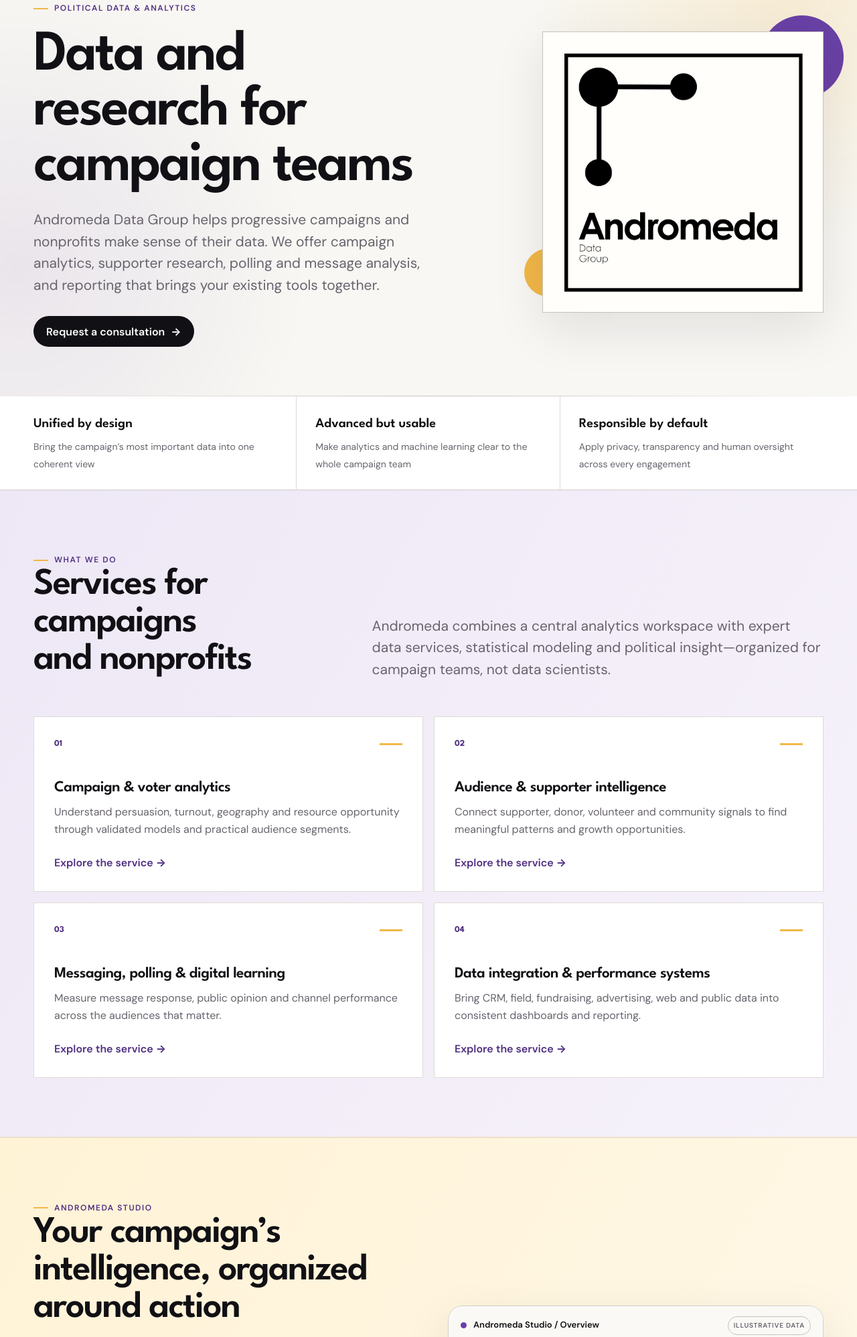
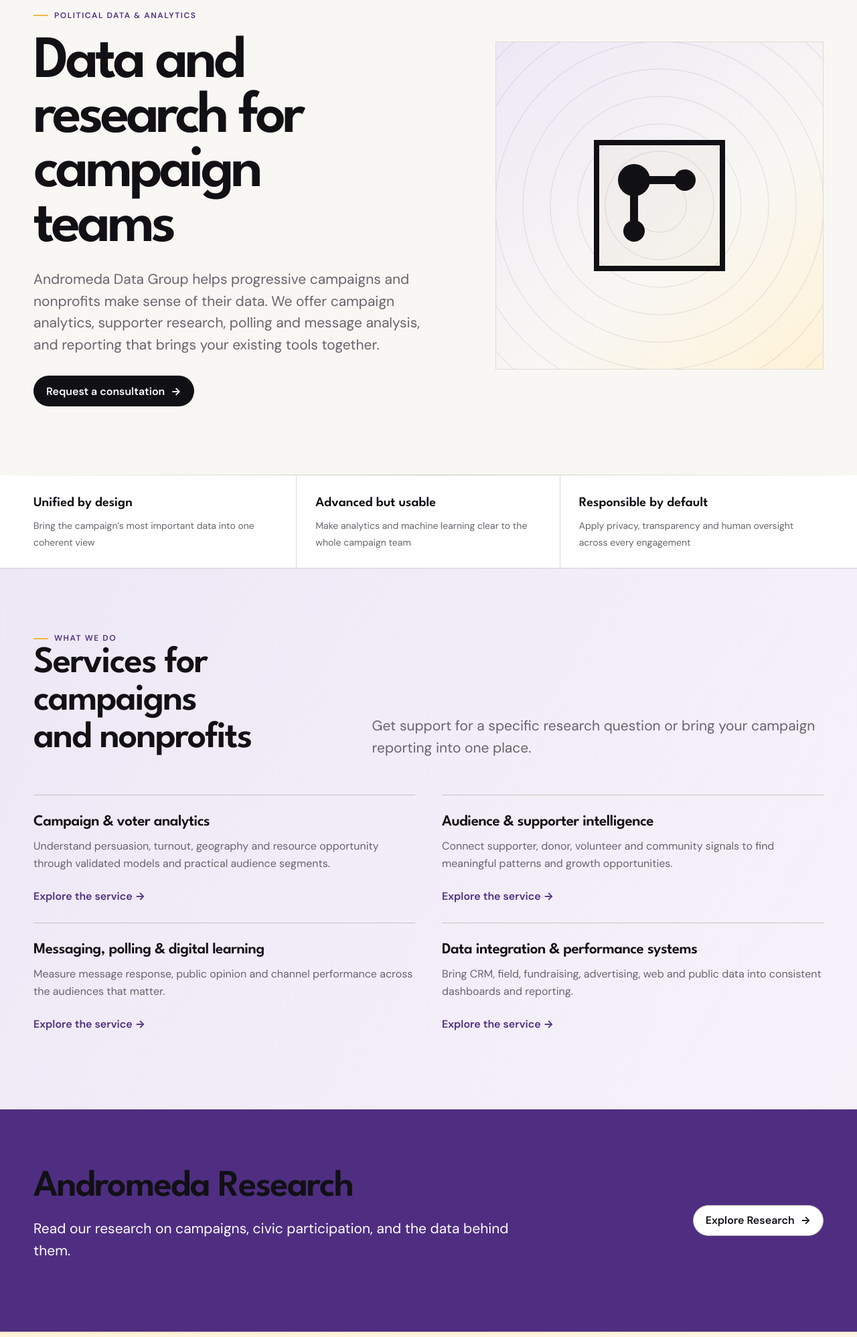
Before and after one commit to Andromeda-DG/Andromeda-Pre-Lunch, a plain HTML site: page index.html in a window 1280 px wide. Shown: the part 179-2176 px from the top of the page at 67% size. Drawn offline with Linux system fonts and the light colour scheme.

Commit message:
Redesign Andromeda homepage hierarchy and layout

```diff
--- /dev/null
+++ b/homepage.css
@@ -0,0 +1,75 @@
+.homepage .hero {
+  padding: clamp(3.5rem, 8vw, 8rem) 0;
+  background: var(--paper);
+}
+
+.homepage .hero-grid {
+  grid-template-columns: minmax(0, 1.25fr) minmax(0, 1fr);
+  gap: clamp(2rem, 6vw, 6rem);
+}
+
+.homepage .hero h1 {
+  max-width: 10ch;
+  font-size: clamp(3rem, 7vw, 6.4rem);
+  letter-spacing: -0.055em;
+  line-height: 0.91;
+}
+
+.homepage .hero .lead { max-width: 50ch; }
+
+.hero-art {
+  display: grid;
+  aspect-ratio: 1;
+  place-items: center;
+  overflow: hidden;
+  border: 1px solid var(--line);
+  background:
+    repeating-radial-gradient(circle at center, transparent 0 39px, rgba(79, 46, 130, .14) 40px, transparent 41px),
+    linear-gradient(140deg, var(--purple-soft), var(--paper) 60%, var(--amber-soft));
+}
+
+.hero-art img {
+  width: 41%;
+  mix-blend-mode: multiply;
+}
+
+.homepage .cards {
+  gap: 0 2.5rem;
+  grid-template-columns: repeat(2, minmax(0, 1fr));
+}
+
+.homepage .cards .card {
+  min-height: 0;
+  padding: 1.65rem 0;
+  border: 0;
+  border-top: 1px solid var(--line-dark);
+  border-radius: 0;
+  background: transparent;
+  box-shadow: none;
+}
+
+.homepage .card-number { display: none; }
+
+.home-research {
+  background: var(--purple-dark);
+  color: var(--white);
+}
+
+.home-research-grid {
+  display: grid;
+  grid-template-columns: 1fr auto;
+  align-items: center;
+  gap: 1.5rem;
+}
+
+.home-research .lead { color: var(--white); }
+.home-research .btn { color: var(--ink); }
+.home-research .btn:hover { color: var(--purple-dark); }
+
+@media (max-width: 760px) {
+  .homepage .hero-grid,
+  .homepage .cards,
+  .home-research-grid { grid-template-columns: 1fr; }
+  .hero-art { aspect-ratio: 4 / 3; }
+  .home-research .btn { justify-self: start; }
+}
--- a/index.html
+++ b/index.html
@@ -16,8 +16,9 @@
   <link rel="stylesheet" href="styles.css?v=sections-20260907">
   <script async src="https://www.googletagmanager.com/gtag/js?id=G-HPSXDNXZXV"></script>
   <script>window.dataLayer=window.dataLayer||[];function gtag(){dataLayer.push(arguments);}gtag('js',new Date());gtag('config','G-HPSXDNXZXV');</script>
+  <link rel="stylesheet" href="homepage.css">
 </head>
-<body>
+<body class="homepage">
 <a class="skip-link" href="#main">Skip to content</a>
 <header class="site-header">
   <div class="container nav">
@@ -49,8 +50,8 @@
           <a class="btn btn-primary" href="contact.html">Request a consultation <span aria-hidden="true">→</span></a>
         </div>
       </div>
-      <div class="identity-stage" aria-label="Andromeda Data Group logo">
-        <div class="identity-card"><img src="assets/andromeda-logo.png" alt="Andromeda Data Group"></div>
+      <div class="hero-art" aria-hidden="true">
+        <img src="assets/andromeda-mark.svg" alt="">
       </div>
     </div>
   </section>
@@ -70,7 +71,7 @@
           <span class="kicker">What we do</span>
           <h2>Services for campaigns and nonprofits</h2>
         </div>
-        <p class="lead">Andromeda combines a central analytics workspace with expert data services, statistical modeling and political insight—organized for campaign teams, not data scientists.</p>
+        <p class="lead">Get support for a specific research question or bring your campaign reporting into one place.</p>
       </div>
       <div class="cards">
         <article class="card">
@@ -98,6 +99,16 @@
           <a class="text-link" href="services.html#integration">Explore the service →</a>
         </article>
       </div>
+    </div>
+  </section>
+
+  <section class="section home-research">
+    <div class="container home-research-grid">
+      <div>
+        <h2>Andromeda Research</h2>
+        <p class="lead">Read our research on campaigns, civic participation, and the data behind them.</p>
+      </div>
+      <a class="btn btn-secondary" href="research.html">Explore Research <span aria-hidden="true">→</span></a>
     </div>
   </section>
 
```
